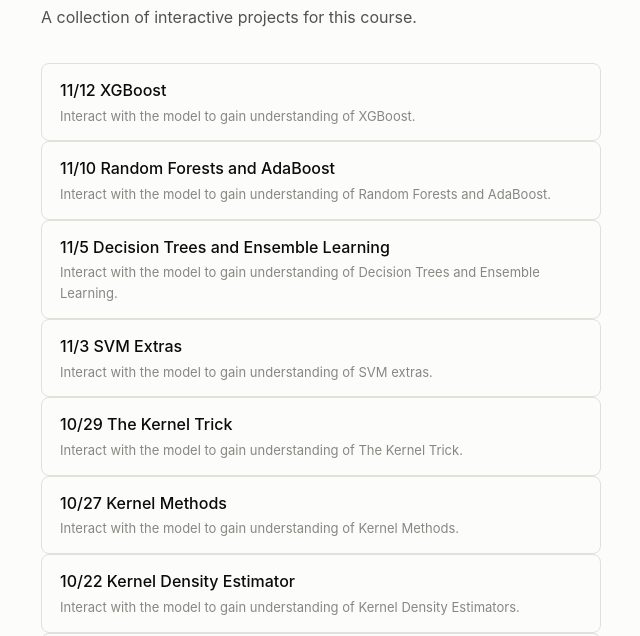
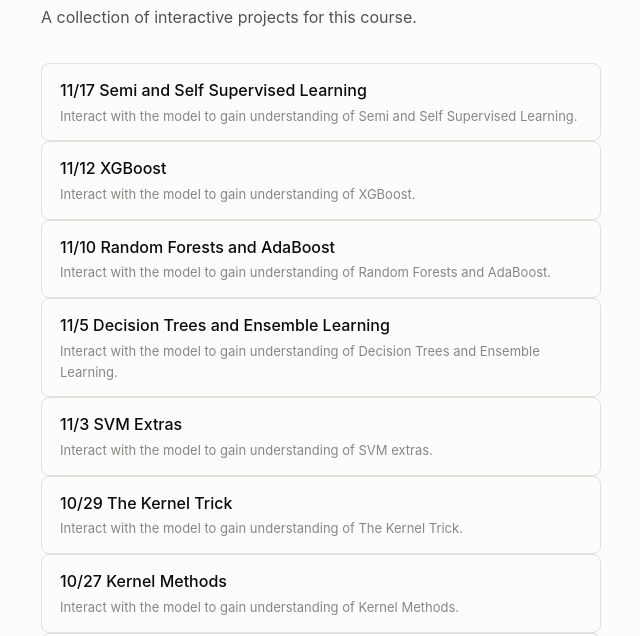
Before and after one commit to nickhays17/CS-473-AI-Interactive-Learning, a plain HTML site: page index.html in a window 1280 px wide. Shown: the part 101-737 px from the top of the page, without its empty margins (319-959 px from the left). Drawn offline with Linux system fonts and the light colour scheme.

Commit message:
Add link for Semi and Self Supervised Learning project
Added a new project link for Semi and Self Supervised Learning.

```diff
--- a/index.html
+++ b/index.html
@@ -45,6 +45,11 @@
   <h1>CS 473: AI Interactive Learning</h1>
   <p class="subtitle">A collection of interactive projects for this course.</p>
   <ul>
+    </li>
+      <a href="semi_and_self_supervised_training/">
+        11/17 Semi and Self Supervised Learning
+        <span> Interact with the model to gain understanding of Semi and Self Supervised Learning. </span>
+      </a>
     </li>
       <a href="xg_boost/">
         11/12 XGBoost
```
